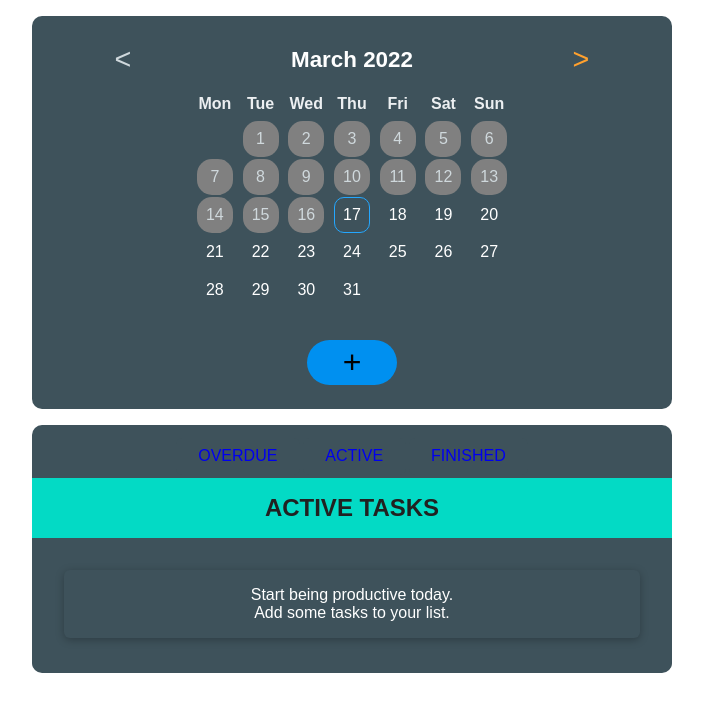
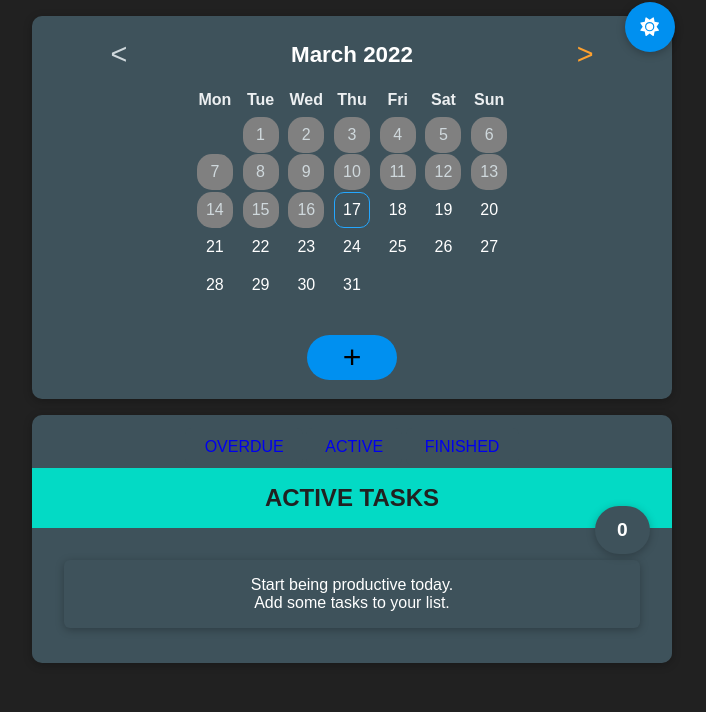
Before and after one commit to stojiljkovicmarko/todo-app, a React (Create React App) app: page /todo-app/active in a window 1280 px wide. Shown: the top 712 px of the page, without its empty margins (288-994 px from the left). Built offline with nearby package versions, Linux system fonts and the light colour scheme.

Commit message:
added dark-light mode

```diff
--- a/package.json
+++ b/package.json
@@ -4,6 +4,9 @@
   "homepage": "https://stojiljkovicmarko.github.io/todo-app",
   "private": true,
   "dependencies": {
+    "@fortawesome/fontawesome-svg-core": "^6.1.1",
+    "@fortawesome/free-solid-svg-icons": "^6.1.1",
+    "@fortawesome/react-fontawesome": "^0.1.18",
     "@testing-library/jest-dom": "^5.16.2",
     "@testing-library/react": "^12.1.3",
     "@testing-library/user-event": "^13.5.0",
--- a/public/index.html
+++ b/public/index.html
@@ -10,6 +10,10 @@
       content="Web site created using create-react-app"
     />
     <meta name="color-scheme" content="dark light" />
+    <script
+      src="https://kit.fontawesome.com/6e51e52e5a.js"
+      crossorigin="anonymous"
+    ></script>
     <title>Todo TS app</title>
   </head>
   <body>
--- a/src/App.tsx
+++ b/src/App.tsx
@@ -1,17 +1,21 @@
 import React, { useEffect, useState } from "react";
-
-import TodoList from "./components/TodoList";
+import { Routes, Route, useNavigate } from "react-router-dom";
 
 import { ProjectStatus, Todo } from "./model/todo.model";
 
+import TodoList from "./components/TodoList";
+import ChangeMonth from "./components/ChangeMonth/ChangeMonth";
+import TodosContainer from "./components/TodosContainer/TodosContainer";
+
 import TodoListLayout from "./ui/TodoListLayout";
+import { FontAwesomeIcon } from "@fortawesome/react-fontawesome";
+import { faSun, faMoon } from "@fortawesome/free-solid-svg-icons";
 
 import { stringifyDate } from "./util/util-functions";
-import ChangeMonth from "./components/ChangeMonth/ChangeMonth";
-import TodosContainer from "./components/TodosContainer/TodosContainer";
-import { Routes, Route, useNavigate } from "react-router-dom";
 
 const App: React.FC = () => {
+  const [theme, setTheme] = useState("dark");
+
   const [todos, setTodos] = useState<Todo[]>(() => {
     const savedTodos = localStorage.getItem("todos");
     let initialTodos: Todo[] = [];
@@ -58,7 +62,7 @@ const App: React.FC = () => {
     if (hasChange) {
       setTodos(newTodos);
     }
-  }, []);
+  }, [todos]);
 
   const navigate = useNavigate();
 
@@ -146,8 +150,22 @@ const App: React.FC = () => {
     });
   };
 
+  const toggleTheme = () => {
+    theme === "dark" ? setTheme("light") : setTheme("dark");
+  };
+
   return (
-    <>
+    <div className={`theme ${theme}`}>
+      <div className="theme-btn-container">
+        <button onClick={toggleTheme} className="theme-btn">
+          {" "}
+          {theme === "dark" ? (
+            <FontAwesomeIcon className="fa" icon={faSun} />
+          ) : (
+            <FontAwesomeIcon className="fa" icon={faMoon} />
+          )}{" "}
+        </button>
+      </div>
       <ChangeMonth
         todos={todos}
         selectedDay={selectedDay}
@@ -222,7 +240,7 @@ const App: React.FC = () => {
           />
         </Routes>
       </TodosContainer>
-    </>
+    </div>
   );
 };
 
--- a/src/components/ChangeMonth/ChangeMonth.css
+++ b/src/components/ChangeMonth/ChangeMonth.css
@@ -67,7 +67,7 @@
 }
 
 .day:hover {
-  background-color: var(--d-300);
+  background-color: var(--interactive-color-active);
 }
 
 .day-todo::before {
--- a/src/components/NewTodo.css
+++ b/src/components/NewTodo.css
@@ -4,7 +4,7 @@ form {
   margin: 0rem auto;
   background-color: var(--d-200);
   border-radius: var(--border-radius-10);
-  padding: 1rem;
+  padding: 1.5rem 2rem;
   position: relative;
 }
 
@@ -38,6 +38,7 @@ form > div {
 .actions {
   display: flex;
   justify-content: flex-end;
+  margin-top: 0.4rem;
 }
 
 .actions button {
@@ -45,7 +46,6 @@ form > div {
   height: 40px;
   cursor: pointer;
   border-radius: var(--border-radius-10);
-  transition: all 0.4s ease;
 }
 
 .add__btn {
@@ -87,4 +87,12 @@ form > div {
   button {
     width: 100%;
   }
+
+  form {
+    padding: 1rem 0;
+  }
+
+  form > div {
+    grid-template-columns: 1fr;
+  }
 }
--- a/src/components/TodoList.css
+++ b/src/components/TodoList.css
@@ -5,6 +5,7 @@ ul {
   margin: 2rem auto;
   padding: 0;
   border-radius: var(--border-radius-10);
+  position: relative;
 }
 
 .draggable {
@@ -236,3 +237,16 @@ input[type="checkbox"]:checked:hover {
 .todo-exit-active {
   transition-duration: 0ms;
 }
+
+.badge {
+  position: absolute;
+  width: fit-content;
+  right: -10px;
+  top: -70px;
+  padding: 0.8rem 1.4rem;
+  border-radius: 50px;
+  font-weight: bold;
+  font-size: 120%;
+  color: var(--primary-color);
+  background-color: var(--d-200);
+}
--- a/src/components/TodoList.tsx
+++ b/src/components/TodoList.tsx
@@ -80,6 +80,7 @@ const TodoList: React.FC<TodoListProps> = ({
 
   return (
     <ul ref={ulRef}>
+      <li className="badge">{todos.filtered.length} </li>
       {todos.filtered.length !== 0 ? (
         <TransitionGroup>
           {todos.filtered.map((todo) => {
--- a/src/components/TodosContainer/TodosContainer.css
+++ b/src/components/TodosContainer/TodosContainer.css
@@ -1,10 +1,11 @@
 .todos-container {
-  width: 90%;
+  width: 95%;
   max-width: 40rem;
   margin: 1rem auto;
   padding-bottom: 0.1rem;
   background-color: var(--d-200);
   border-radius: var(--border-radius-10);
+  box-shadow: var(--box-shadow);
 }
 
 nav {
@@ -17,6 +18,7 @@ nav {
 nav ul {
   display: flex;
   justify-content: center;
+  position: relative;
   gap: 0.2rem;
   margin: 0;
 }
@@ -32,11 +34,11 @@ nav ul li {
 nav a {
   width: 100%;
   text-decoration: none;
-  padding: 0.6rem 1.4rem;
+  padding: 0.6rem 1.2rem;
 }
 a:active,
 a:visited {
-  color: white;
+  color: var(--primary-color);
 }
 
 .active-link-overdue {
--- a/src/components/TodosContainer/TodosContainer.tsx
+++ b/src/components/TodosContainer/TodosContainer.tsx
@@ -10,8 +10,6 @@ const TodosContainer: React.FC<{}> = ({ children }) => {
   useEffect(() => {
     setActiveLink(location.pathname.split("/")[2]);
   }, [location.pathname, setActiveLink]);
-
-  console.log(activeLink);
 
   return (
     <div className="todos-container">
--- a/src/index.css
+++ b/src/index.css
@@ -10,18 +10,22 @@ html {
   padding: 0;
 }
 
-body {
+.theme {
   background-color: var(--d-100);
   color: var(--primary-color);
+  min-height: 100vh;
+  height: 100%;
+  padding: 0rem 0 0.2rem;
 }
 
 .default-layout {
-  width: 90%;
+  width: 95%;
   max-width: 40rem;
   margin: 1rem auto;
-  padding: 1.5rem;
+  padding: 1.2rem;
   background-color: var(--d-200);
   border-radius: var(--border-radius-10);
+  box-shadow: var(--box-shadow);
 }
 
 button {
@@ -44,6 +48,32 @@ button:disabled:hover {
   cursor: not-allowed;
 }
 
+.theme-btn-container {
+  max-width: 40rem;
+  width: 95%;
+  display: flex;
+  justify-content: end;
+  margin: 0 auto;
+  position: relative;
+}
+
+.theme-btn {
+  border: none;
+  padding: 0.4rem 0.8rem;
+  box-shadow: var(--box-shadow);
+  color: var(--primary-color);
+  width: 50px;
+  height: 50px;
+  border-radius: 50%;
+  top: 2px;
+  right: -3px;
+  padding: 0;
+  position: absolute;
+}
+.fa {
+  transform: scale(1.4);
+}
+
 :root {
   --d-100: #212121;
   --d-200: #3e525b;
@@ -60,6 +90,7 @@ button:disabled:hover {
   --overdue-todos-heading: #ff925f;
   --active-todos-heading: #03dac5;
   --finished-todos-heading: rgb(187, 134, 252);
+  --box-shadow: 0 2px 8px rgba(0, 0, 0, 0.26);
 
   --border-radius-10: 10px;
 
@@ -73,14 +104,40 @@ button:disabled:hover {
   --p4-hover: hsl(199, 18%, 55%);
 }
 
+.light {
+  --d-100: rgb(235, 235, 235);
+  --d-200: rgb(239, 239, 239);
+  --d-300: rgb(99, 130, 146);
+  --d-400: rgb(150, 171, 181);
+
+  --primary-color: #212121;
+  --secondary-color: #3e525b;
+  --interactive-color: hsl(204, 100%, 47%);
+  --interactive-color-hover: #24a7ff;
+  --interactive-color-active: hsl(204, 100%, 57%);
+  --disabled-color: #cfd8dc;
+  --error-color: hsl(0, 100%, 71%);
+  --overdue-todos-heading: hsl(19, 100%, 59%);
+  --active-todos-heading: hsl(174, 97%, 33%);
+  --finished-todos-heading: hsl(267, 95%, 66%);
+
+  --p1: hsl(345, 76%, 58%);
+  --p1-hover: hsl(345, 76%, 48%);
+  --p2: hsl(137, 80%, 44%);
+  --p2-hover: hsl(137, 80%, 34%);
+  --p3: hsl(33, 90%, 59%);
+  --p3-hover: hsl(33, 90%, 49%);
+  --p4: hsl(199, 18%, 65%);
+  --p4-hover: hsl(199, 18%, 55%);
+}
+
 @media (max-width: 600px) {
   body {
     font-size: 0.8rem;
   }
-}
 
-@media (prefers-color-scheme: light) {
-  body {
-    background-color: #ffffff;
+  .theme-btn {
+    width: 40px;
+    height: 40px;
   }
 }
--- a/src/index.tsx
+++ b/src/index.tsx
@@ -1,4 +1,3 @@
-import React from "react";
 import ReactDOM from "react-dom";
 import "./index.css";
 import App from "./App";
```
Also changed, not shown: 1 other file (tests, documents, lock files or other folders).
